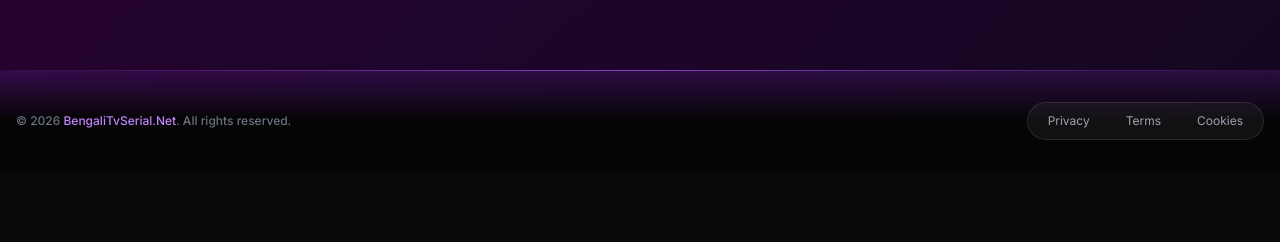
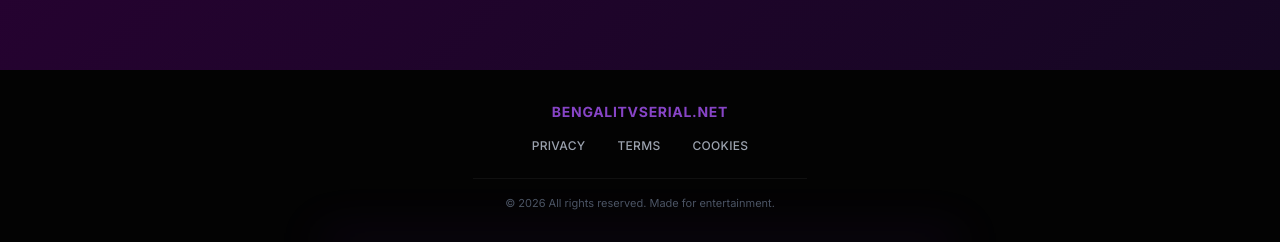
Before and after one commit to piyashltd/pureweb, a React (Vite) app: page / in a window 1280 px wide. Shown: the part 1253-1495 px from the top of the page. Before the commit the page ends 1425 px from the top, so only its background shows below. Built offline with nearby package versions, Linux system fonts and the light colour scheme.

Commit message:
Update Footer.jsx

```diff
--- a/src/components/Footer.jsx
+++ b/src/components/Footer.jsx
@@ -4,35 +4,28 @@ import { Link } from 'react-router-dom';
 
 const Footer = () => {
   return (
-    <footer className="mt-auto relative overflow-hidden">
-      {/* ব্যাকগ্রাউন্ড গ্লো ইফেক্ট */}
-      <div className="absolute inset-0 bg-gradient-to-b from-purple-900/30 via-[#050505] to-[#050505] pointer-events-none"></div>
+    <footer className="bg-[#030303] mt-auto py-8 relative">
+       {/* একটি খুব হালকা পার্পল আভা নিচের দিকে */}
+      <div className="absolute bottom-0 left-1/2 -translate-x-1/2 w-1/2 h-1 bg-purple-600/50 blur-xl"></div>
 
-      {/* উপরের উজ্জ্বল বর্ডার লাইন */}
-      <div className="h-[1px] bg-gradient-to-r from-transparent via-purple-500 to-transparent w-full absolute top-0 opacity-70"></div>
+      <div className="max-w-7xl mx-auto px-4 text-center">
 
-      <div className="max-w-7xl mx-auto px-4 py-8 relative z-10">
-        <div className="flex flex-col md:flex-row justify-between items-center gap-6">
+        {/* ব্র্যান্ড নাম ছোট করে */}
+        <h3 className="text-purple-500 font-bold tracking-wider mb-4 uppercase text-sm opacity-80">
+          BengaliTvSerial.Net
+        </h3>
 
-          {/* বাম পাশ: কপিরাইট */}
-          <p className="text-xs text-gray-500 font-medium">
-            © {new Date().getFullYear()} <span className="text-purple-400">BengaliTvSerial.Net</span>. All rights reserved.
-          </p>
+        {/* লিঙ্কগুলো মাঝখানে */}
+        <div className="flex justify-center gap-8 mb-6 text-xs text-gray-400 font-medium tracking-wide uppercase">
+          <Link to="#" className="hover:text-purple-400 transition relative after:absolute after:-bottom-1 after:left-0 after:w-0 after:h-[2px] after:bg-purple-500 hover:after:w-full after:transition-all">Privacy</Link>
+          <Link to="#" className="hover:text-purple-400 transition relative after:absolute after:-bottom-1 after:left-0 after:w-0 after:h-[2px] after:bg-purple-500 hover:after:w-full after:transition-all">Terms</Link>
+          <Link to="#" className="hover:text-purple-400 transition relative after:absolute after:-bottom-1 after:left-0 after:w-0 after:h-[2px] after:bg-purple-500 hover:after:w-full after:transition-all">Cookies</Link>
+        </div>
 
-          {/* ডান পাশ: লিঙ্কগুলো একটি ব্যাকগ্রাউন্ড কন্টেইনারে */}
-          <div className="flex gap-1 bg-white/5 p-1 rounded-full backdrop-blur-sm border border-white/10">
-            {['Privacy', 'Terms', 'Cookies'].map((item, index) => (
-              <Link
-                key={index}
-                to="#"
-                className="text-xs text-gray-400 hover:text-white px-4 py-1.5 rounded-full hover:bg-purple-600/20 transition-all duration-300"
-              >
-                {item}
-              </Link>
-            ))}
-          </div>
-
-        </div>
+        {/* কপিরাইট লাইন */}
+        <p className="text-[11px] text-gray-600 border-t border-white/5 pt-4 inline-block px-8">
+          © {new Date().getFullYear()} All rights reserved. Made for entertainment.
+        </p>
       </div>
     </footer>
   );
```
